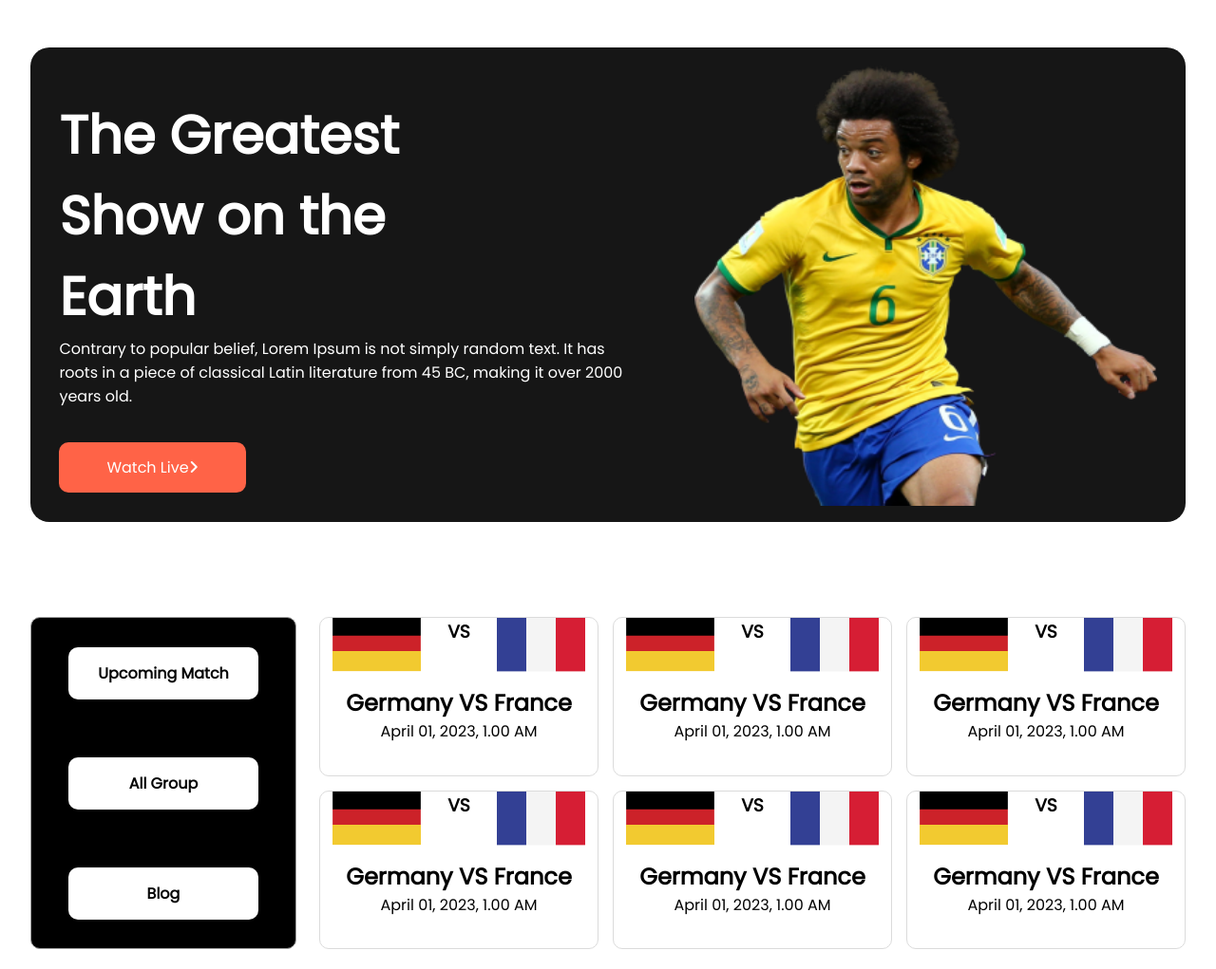
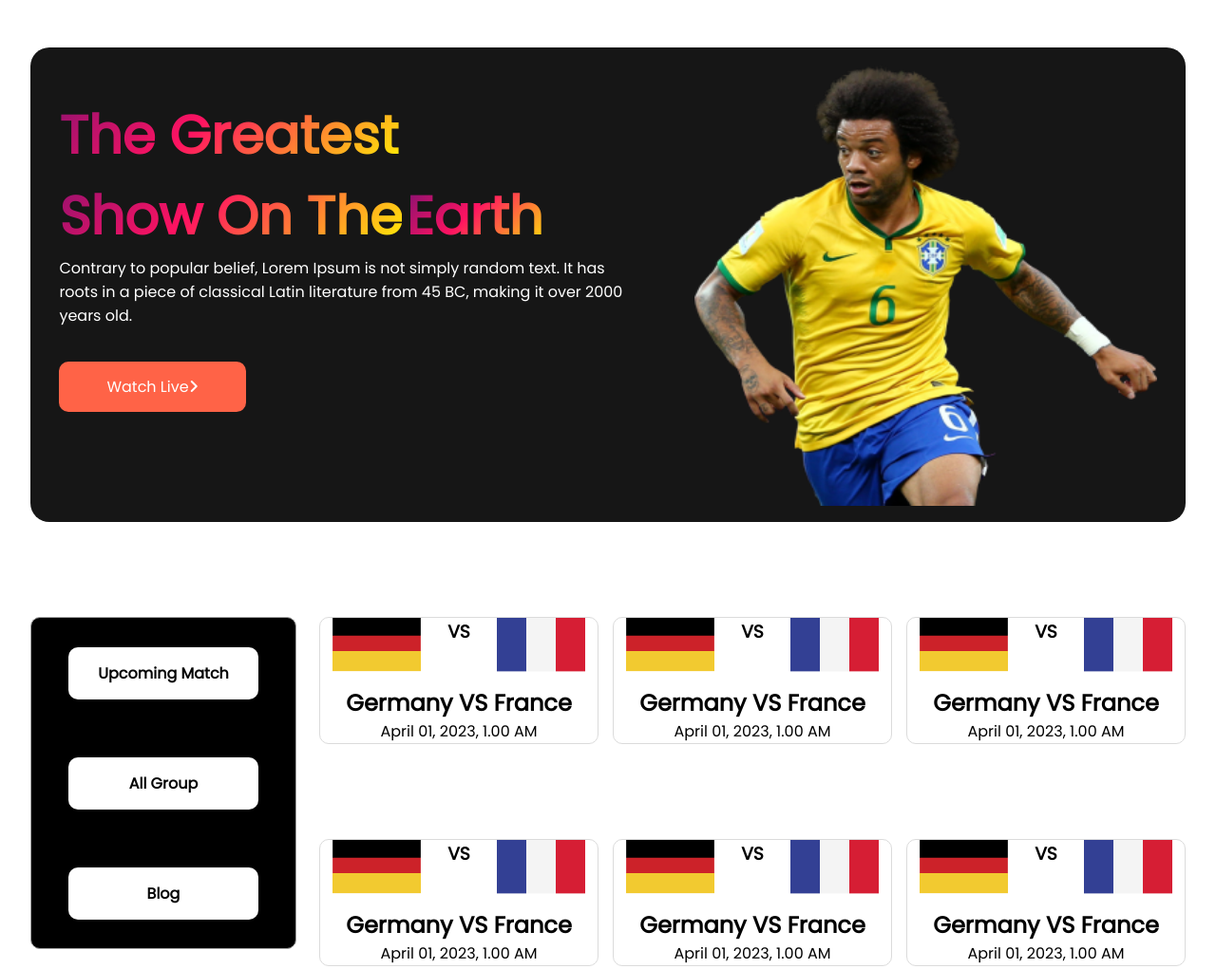
Before and after one commit to developer-mustafa/World-cup-project, a plain HTML site: page match.html in a window 1280 px wide. Shown: the top 1021 px of the page at 95% size. Drawn offline with Linux system fonts and the light colour scheme.

Commit message:
animation added

```diff
--- a/match.html
+++ b/match.html
@@ -19,9 +19,9 @@
       <header>
         <section class="header-image-container">
           <div class="header-text">
-            <h1>The Greatest</h1>
-            <h1>Show on the</h1>
-            <h1>Earth</h1>
+            <h1 class="animate-charcter">The Greatest</h1>
+            <h1 class="animate-charcter">Show on the</h1>
+            <h1 class="animate-charcter">Earth</h1>
             <p>
               Contrary to popular belief, Lorem Ipsum is not simply random text.
               It has roots in a piece of classical Latin literature from 45 BC,
@@ -49,7 +49,7 @@
             <div class="left-button left-button-2"><a href="#">All Group</a></div>
             <div class="left-button left-button-3"><a href="index.html">Blog</a></div>
           </section>
-        <section class="big-box">
+        <section class="big-box big-box-2">
             <div class="player-item">
                 <div class="flag-image">
                     <img src="./images/germany Flag.png" alt="flag"> <h3>VS</h3><img src="./images/Flag.png" alt="flag">
--- a/style.css
+++ b/style.css
@@ -31,7 +31,9 @@ body {
   color: white;
   width: 50%;
   height: 400px;
+  animation: background-color 1s ease-in-out infinite;
 }
+
 .header-text h1 {
   font-size: 3.5em;
 }
@@ -54,6 +56,7 @@ body {
   background-color: tomato;
   border-radius: 10px;
   transition: 400ms;
+
 }
 .header-text .btn a {
   text-decoration: none;
@@ -118,6 +121,9 @@ body {
   display: grid;
   grid-template-columns: 1fr 1fr 1fr;
   grid-gap: 15px;
+}
+.big-box-2{
+  row-gap: 100px;
 }
 .player-button {
   padding: 8px 20px;
@@ -200,3 +206,36 @@ footer {
 .footer-2 ul li a:hover {
   color: tomato;
 }
+
+
+
+
+
+.animate-charcter
+{
+   text-transform: capitalize;
+  background-image: linear-gradient(
+    -225deg,
+    #231557 0%,
+    #44107a 29%,
+    #ff1361 67%,
+    #fff800 100%
+  );
+  background-size: auto auto;
+  background-clip: border-box;
+  background-size: 200% auto;
+  color: #fff;
+  background-clip: text;
+  text-fill-color: transparent;
+  -webkit-background-clip: text;
+  -webkit-text-fill-color: transparent;
+  animation: textclip 2s linear infinite;
+  display: inline-block;
+      font-size: 40px;
+}
+
+@keyframes textclip {
+  to {
+    background-position: 200% center;
+  }
+}
```
Also changed, not shown: index.html (+8 -4 lines).
